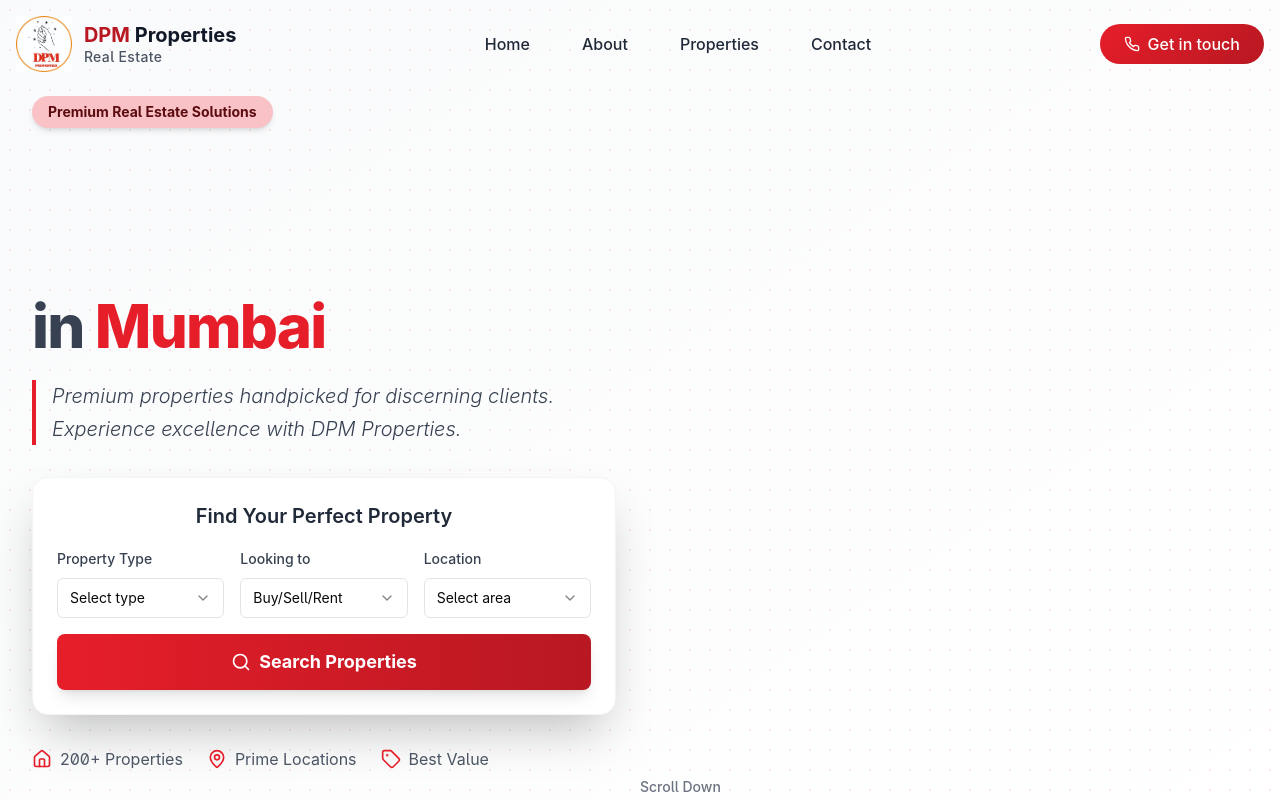
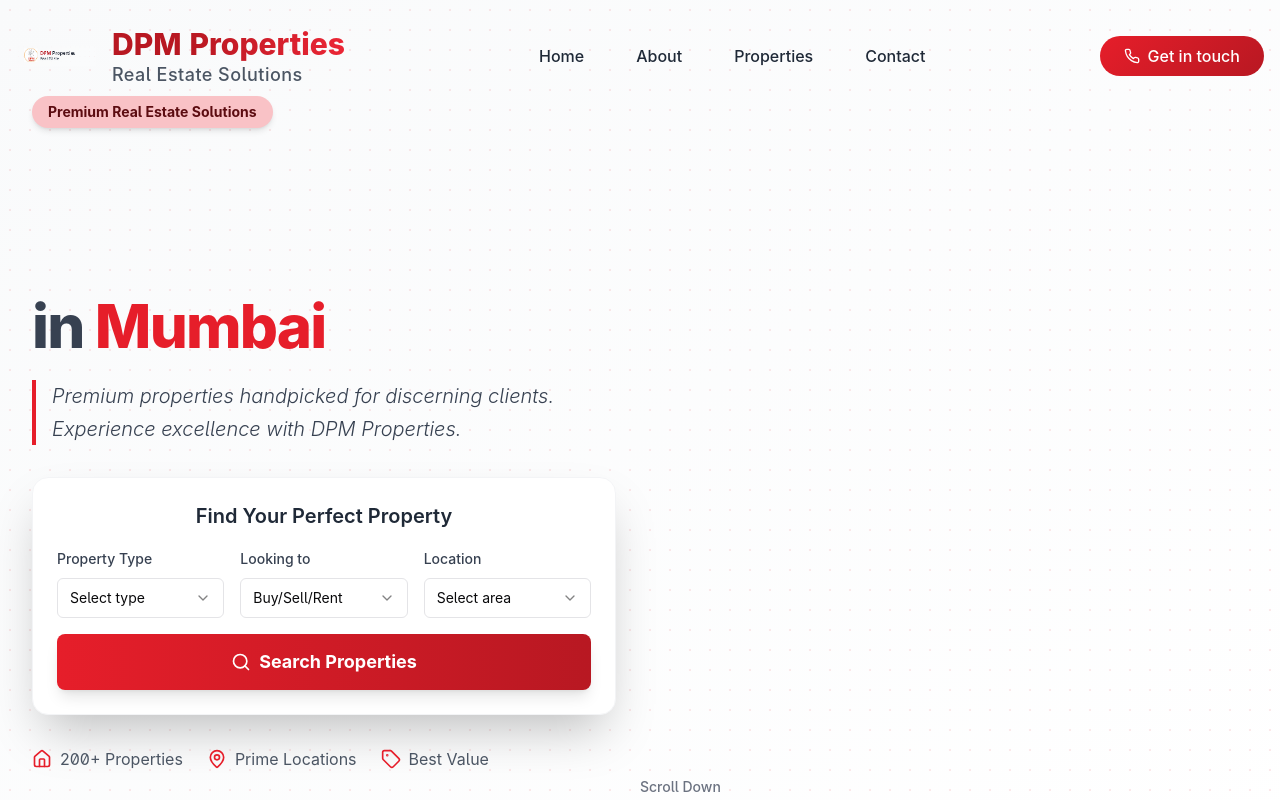
Before and after one commit to k4889p/DGP2, a React (Vite) app: page / in a window 1280 px wide. Shown: the top 800 px of the page. Built offline with nearby package versions, Linux system fonts and the light colour scheme.

Commit message:
Refactor: Improve Navbar styling
-   Make the navbar more distinct with bolder styles.
-   Increase the logo size for better visibility.
-   Adjust the font size to 3xl for improved readability.

```diff
--- a/src/components/Navbar.tsx
+++ b/src/components/Navbar.tsx
@@ -101,21 +101,24 @@ const Navbar: React.FC = () => {
       <div className="container mx-auto px-4 flex justify-between items-center">
         <a href="#home" onClick={(e) => handleClick(e, 'home')} className="flex items-center z-50 relative">
           <div className={cn(
-            "flex items-center transition-all duration-300",
+            "flex items-center transition-all duration-300 space-x-4 items-center",
             scrolled ? "scale-90" : "scale-100"
           )}>
             <img
-              src="/lovable-uploads/e8ce2bdc-c6f8-491f-b9d7-9e31b6124da9.png"
+              src="/lovable-uploads/1c35beac-49dd-473e-91f2-f78ea01a3a4f.png"
               alt="DPM Properties Logo"
               loading="lazy"
-              className="h-14 mr-3"
+              className="h-20 w-20 object-contain"
             />
             <div className="flex flex-col items-start">
-              <h1 className="font-bold text-xl leading-tight text-gray-900">
-                <span className="text-cherry-600">DPM</span> Properties
+              <h1 className="font-extrabold text-3xl leading-tight text-gray-900">
+                <span className="text-cherry-600">DPM</span>
+                <span className="ml-2 bg-gradient-to-r from-cherry-600 to-cherry-400 text-transparent bg-clip-text">
+                  Properties
+                </span>
               </h1>
-              <p className="text-sm font-medium text-gray-600 tracking-wide leading-tight">
-                Real Estate
+              <p className="text-lg font-medium text-gray-600 tracking-wide leading-tight">
+                Real Estate Solutions
               </p>
             </div>
           </div>
```
Also changed, not shown: public/lovable-uploads/1c35beac-49dd-473e-91f2-f78ea01a3a4f.png (added).
